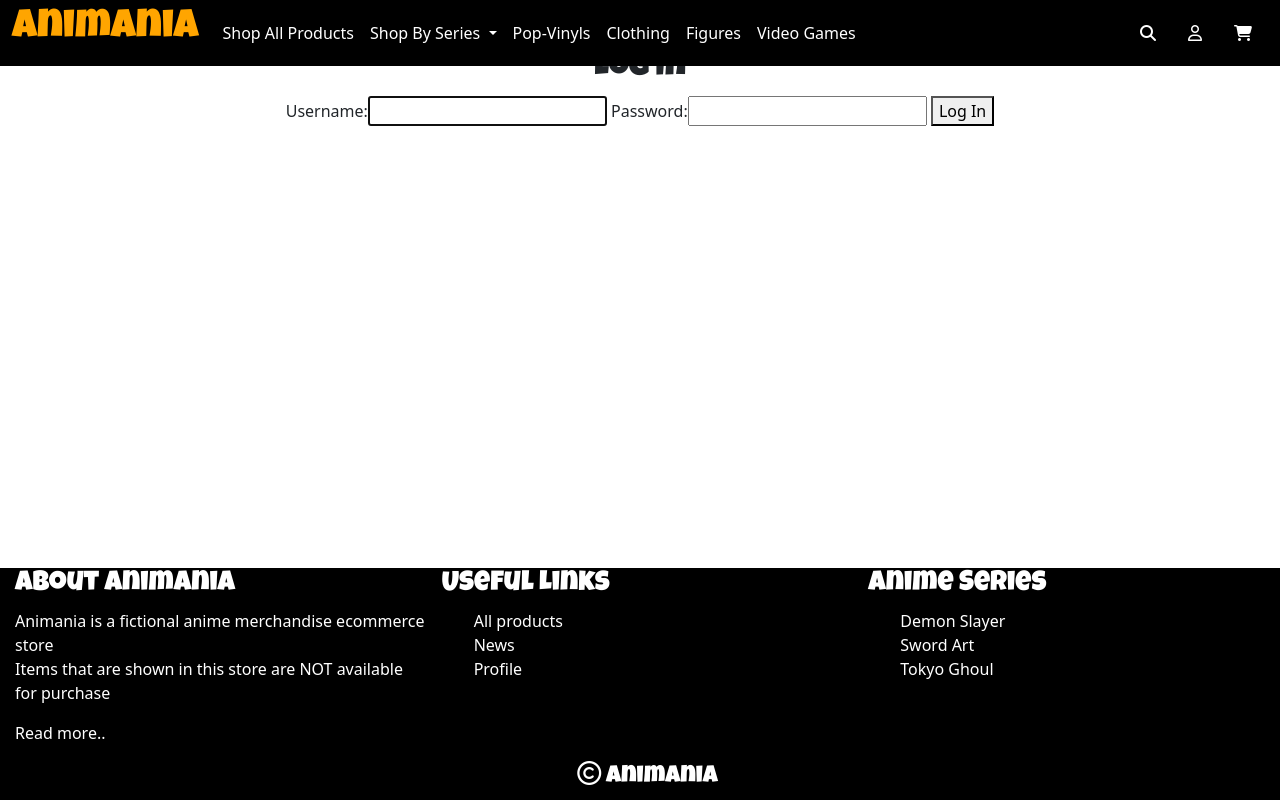
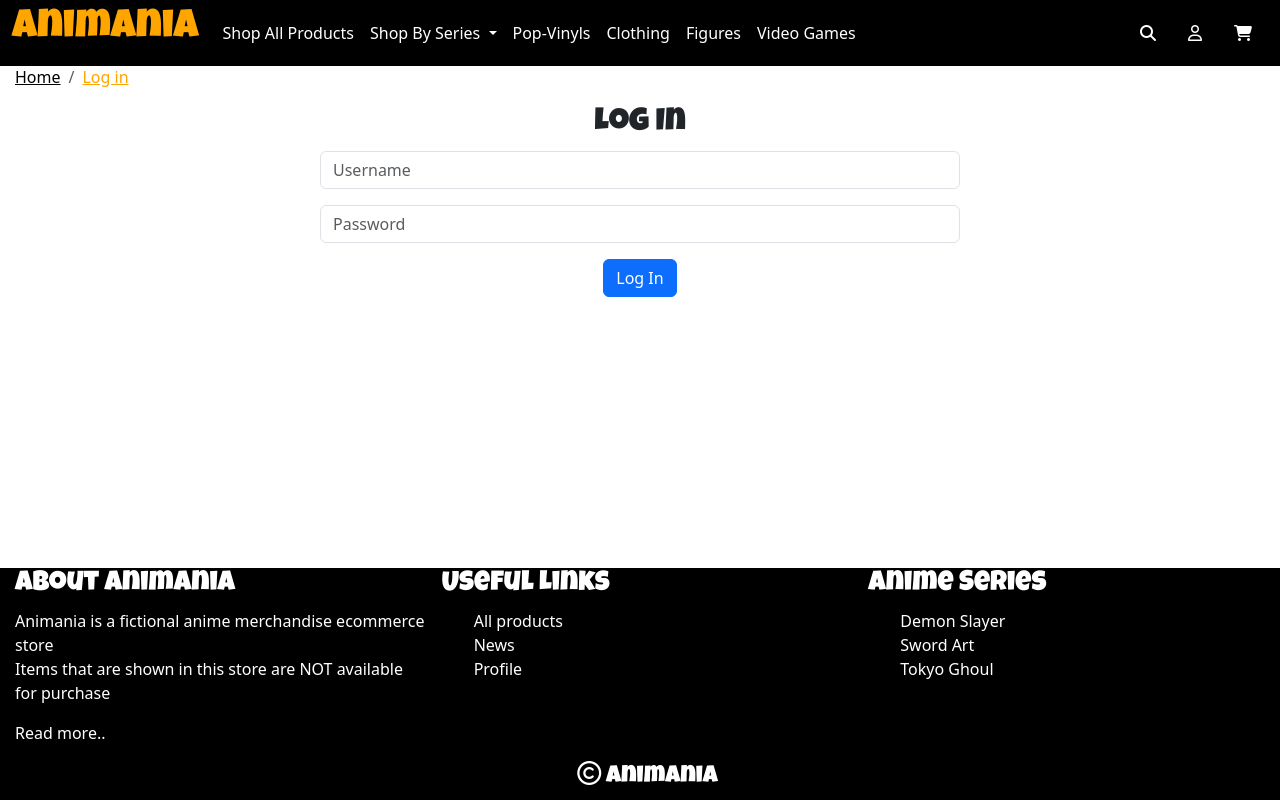
Before and after one commit to LiamEdwards931/animania, a Django app: page /accounts/login/ in a window 1280 px wide. Run offline with Django 3.2, Linux system fonts and the light colour scheme; parts of the project's set-up code (start-up, migrations or seed data) failed here and were passed over; some libraries are stand-ins or nearby versions; some web fonts are replaced.

Commit message:
updated styles for the log in form, making it more presentable for the users by aligning the inputs vertically

```diff
--- /dev/null
+++ b/accounts/templates/registration/login.html
@@ -0,0 +1,32 @@
+{% extends 'base.html' %}
+{% load static %}
+{% block content %}
+    <div class="container-fluid">
+        <div class="row">
+            <div class="col-12">
+                <nav aria-label="breadcrumb">
+                    <ol class="breadcrumb">
+                      <li class="breadcrumb-item"><a href="{% url 'index' %}">Home</a></li>
+                      <li class="breadcrumb-item"><a id="breadcrumb-active"href="#">Log in</a></li>
+                    </ol>
+                  </nav>
+
+            </div>
+        </div>
+    </div>
+    <div class="container-fluid">
+        <div class="row justify-content-center align-items-center h-100">
+            <div class="col-12 col-md-6 text-center account-form">
+                <h2>Log In</h2>
+                <form method="post" class="d-flex">
+                    {% csrf_token %}
+                    <div class="flex-grow-1">
+                        <input type="text" name="username" placeholder="Username" class="form-control mb-3" required>
+                        <input type="password" name="password" placeholder="Password" class="form-control mb-3" required>
+                        <button type="submit" class="btn btn-primary ml-2">Log In</button>
+                    </div>
+                </form>
+            </div>
+        </div>
+    </div>
+{% endblock %}
--- a/static/css/style.css
+++ b/static/css/style.css
@@ -6,7 +6,7 @@ html{
 body{
     margin:0;
     padding:0;
-    padding-top:50px;
+    padding-top:65px;
     min-height:100vh;
     display: flex;
     flex-direction: column;
@@ -29,6 +29,22 @@ h2,h3,h4,h5,h6{
     font-size:50px;
 }
 
+.breadcrumb{
+    margin-left:15px;
+}
+
+.breadcrumb > li > a{
+    color:black;
+}
+
+.breadcrumb > li > a:hover{
+    color:orange;
+}
+
+#breadcrumb-active{
+    color:orange;
+}
+
 
 /* -------------------------------------------Navbar CSS ----------*/
 .navbar {
@@ -36,12 +52,14 @@ h2,h3,h4,h5,h6{
     position: fixed;
     top: 0;
     left:0;
+    min-height:65px;
 }
 
 .main-background,
 .dropdown-menu.show{
     color:white;
     background: black;
+    min-height:65px;
 }
 
 .dropdown-menu.show
--- a/templates/registration/login.html
+++ /dev/null
@@ -1,23 +0,0 @@
-{% extends 'base.html' %}
-{% block content %}
-<div class="container-fluid">
-    <div class="row">
-        <div class="col-12 text-center">
-            {% if user.is_authenticated %}
-                <h2>Welcome {{ user.username }}</h2>
-                <form action="{% url 'logout' %}" method="post">
-                    {% csrf_token %}
-                    <button type="submit">Log Out</button>
-                </form>
-            {% else %}
-            <h2>Log In</h2>
-            <form method="post">
-                {% csrf_token %}
-                {{ form }}
-                <button type="submit">Log In</button>
-            </form>
-            {% endif %}
-        </div>
-    </div>
-</div>
-{% endblock %}
```
